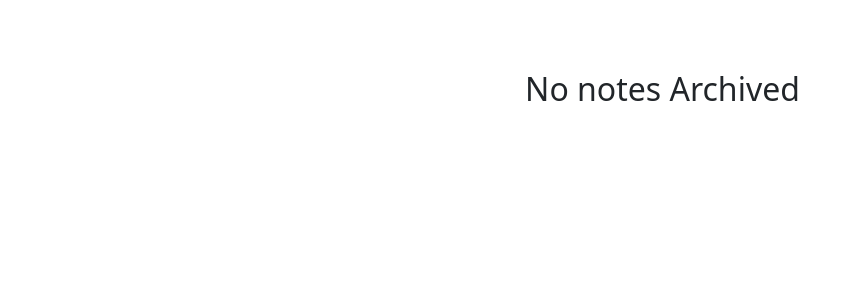
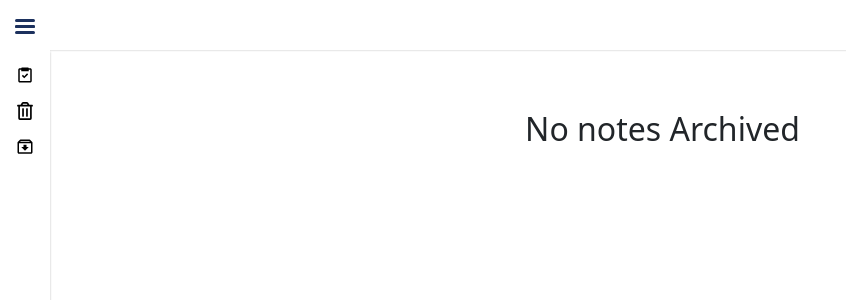
Before and after one commit to hardik-143/todo-list-h, a React (Create React App) app: page /archive in a window 1280 px wide. Shown: the top 300 px of the page, without its empty margins (0-846 px from the left). Built offline with nearby package versions, Linux system fonts and the light colour scheme.

Commit message:
sidebar update

```diff
--- /dev/null
+++ b/src/components/Navbar.js
@@ -0,0 +1,28 @@
+import React from "react";
+import { useAppContext } from "../AppContext";
+import "../scss/navbar.scss";
+import Sidebar from "./Sidebar";
+const Navbar = () => {
+  const { sideBarOpen, setsideBarOpen } = useAppContext();
+  return (
+    <nav>
+      <div className="left">
+        <button className="menu-btn">
+          <div
+            id="menu"
+            className={`${sideBarOpen ? "open" : ""}`}
+            onClick={() => setsideBarOpen(!sideBarOpen)}
+          >
+            <span></span>
+            <span></span>
+            <span></span>
+            <span></span>
+          </div>
+        </button>
+      </div>
+      <Sidebar />
+    </nav>
+  );
+};
+
+export default Navbar;
--- a/src/components/Sidebar.js
+++ b/src/components/Sidebar.js
@@ -1,23 +1,11 @@
 import React from "react";
 import { useAppContext } from "../AppContext";
-import "../scss/sidebar.scss";
 import { Link } from "react-router-dom";
 import { FaRegTrashAlt } from "react-icons/fa";
 import { BiArchiveIn, BiTask } from "react-icons/bi";
 const Sidebar = () => {
   const { sideBarOpen, setsideBarOpen } = useAppContext();
   return (
-    <div className="sidebar-wrapper">
-      <div
-        id="menu"
-        className={`${sideBarOpen ? "open" : ""}`}
-        onClick={() => setsideBarOpen(!sideBarOpen)}
-      >
-        <span></span>
-        <span></span>
-        <span></span>
-        <span></span>
-      </div>
       <div className={`sidebar ${sideBarOpen ? "open" : ""}`}>
         <div className="inner">
           <Link to={"/"} onClick={()=>setsideBarOpen(false)}>
@@ -40,7 +28,6 @@ const Sidebar = () => {
           </Link>
         </div>
       </div>
-    </div>
   );
 };
 
--- a/src/pages/Layout.js
+++ b/src/pages/Layout.js
@@ -1,13 +1,14 @@
 import React from "react";
 import { Outlet } from "react-router-dom";
 import { useAppContext } from "../AppContext";
-// import Sidebar from "../components/Sidebar";
+import Navbar from "../components/Navbar";
 import useWindowDimensions from "../hooks/useWindowdimensions";
 const Layout = () => {
   const { sideBarOpen } = useAppContext();
   const { width } = useWindowDimensions();
   return (
     <div className="app">
+      <Navbar/>
       <div
         className={`main-wrapper ${
           sideBarOpen && width > 992 ? "sidebarOpened  " : ""
--- a/src/scss/index.scss
+++ b/src/scss/index.scss
@@ -75,16 +75,13 @@ button {
     box-shadow: none;
   }
 }
-.app {
-  display: flex;
-}
-.app > #menu{
+.app > #menu {
   top: 23px;
   display: none;
   left: 20px;
 }
 .main-wrapper {
-  padding: 20px 10px 10px 10px;
+  padding: 60px 10px 10px;
   height: 100vh;
   flex-grow: 1;
   max-height: 100vh;
@@ -124,7 +121,6 @@ button {
   @media screen and (max-width: 991px) {
     max-width: 400px;
     width: calc(100% - 60px);
-    margin-left: 50px;
   }
   @media screen and (max-width: 768px) {
     max-width: 350px;
@@ -266,18 +262,18 @@ button.deleteTask {
     background: #dc3535;
   }
 }
-button.restoreTask{
-  color: #227C70;
-  &:hover{
+button.restoreTask {
+  color: #227c70;
+  &:hover {
     color: #fff;
-    background: #227C70;
+    background: #227c70;
   }
 }
-button.archiveTask{
-  color: #227C70;
-  &:hover{
+button.archiveTask {
+  color: #227c70;
+  &:hover {
     color: #fff;
-    background: #227C70;
+    background: #227c70;
   }
 }
 button.colorTask {
--- a/src/scss/sidebar.scss
+++ b/src/scss/navbar.scss
@@ -1,8 +1,14 @@
+.menu-btn{
+    display: grid;
+    place-items: center;
+    height: 30px;
+    width: 30px;
+}
 #menu {
   width: 20px;
   height: 20px;
   position: relative;
-  margin: 10px auto 0;
+  margin: 7px auto 0;
   -webkit-transform: rotate(0deg);
   -moz-transform: rotate(0deg);
   -o-transform: rotate(0deg);
@@ -71,41 +77,42 @@
   width: 0%;
   left: 50%;
 }
-.sidebar-wrapper {
-  position: absolute;
-  width: 50px;
-  height: 100vh;
+
+nav {
+  padding: 0 10px;
+  width: 100%;
+  height: 50px;
+  position: fixed;
   top: 0;
   left: 0;
-  padding-top: 23px;
+  display: flex;
+  align-items: center;
+  justify-content: space-between;
+  box-shadow: 2px 0 2px #20202050;
 }
 .sidebar {
+    padding: 7px;
   @media screen and (min-width: 992px) {
-    width: 36px;
+    width: 50px;
     &.open {
-      width: 180px;
+        width: 180px;
     }
   }
+  box-shadow: 0 2px 2px #20202050;
   z-index: 999;
   width: 180px;
   overflow: hidden;
-  height: calc(100vh - 65px);
-  position: absolute;
+  height: calc(100vh - 50px);
+  position: fixed;
   bottom: 0;
   background: #fff;
-  left: 7px;
+  left: 0;
   @media screen and (max-width: 991px) {
     left: 0;
-    padding-left: 7px;
     transform: translateX(-100%);
-    height: calc(100vh - 75px);
   }
   //   border: 1px solid #1c315e;
   transition: all 0.2s cubic-bezier(0.79, 1.14, 0.96, 0.99);
-  padding: 0;
-  .inner {
-    padding-top: 10px;
-  }
   .s-btn {
     height: 36px;
     padding: 0;
@@ -127,7 +134,7 @@
       }
       @media screen and (max-width: 991px) {
         margin-left: 5px;
-          padding-left: 10px;
+        padding-left: 10px;
       }
       overflow: hidden;
       transition: all 0.2s cubic-bezier(0.79, 1.14, 0.96, 0.99);
@@ -147,7 +154,7 @@
   }
   @media screen and (max-width: 991px) {
     &.open {
-    transform: translateX(0);
+      transform: translateX(0);
     }
   }
 }
```
